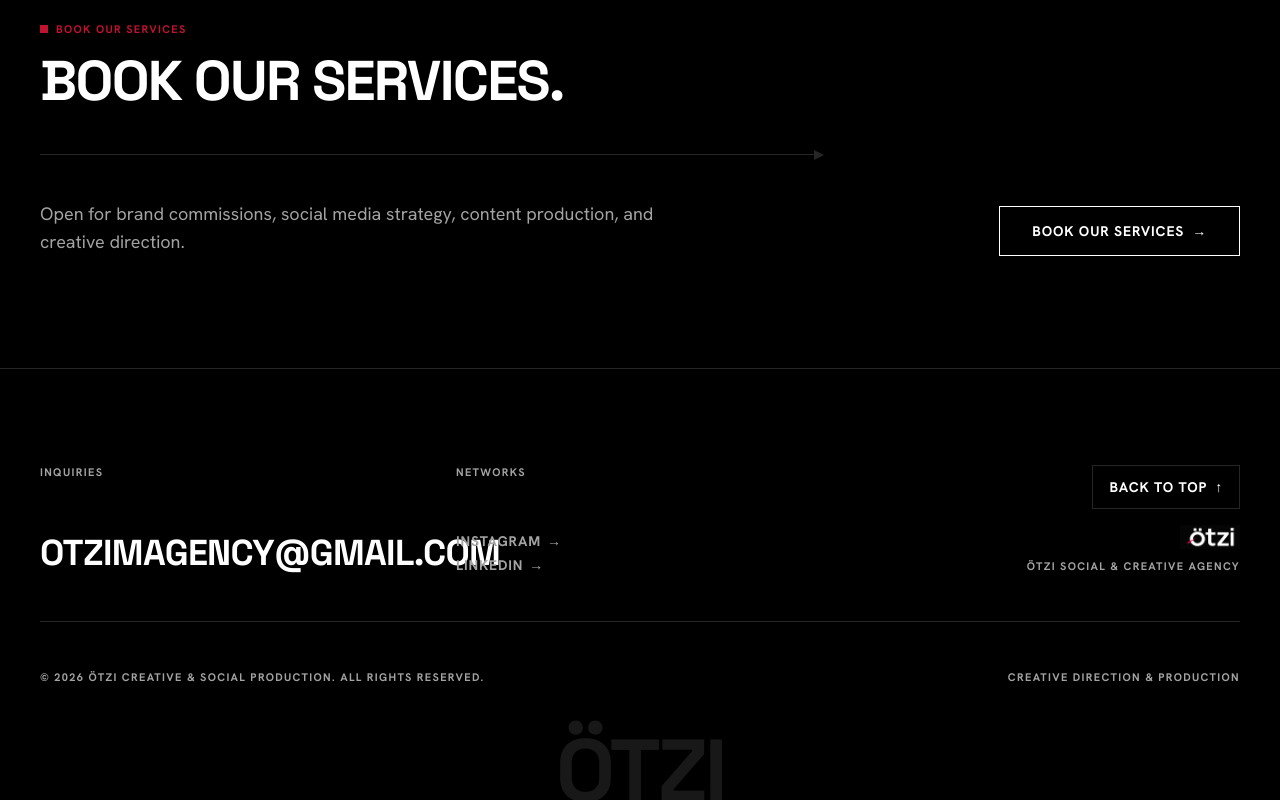
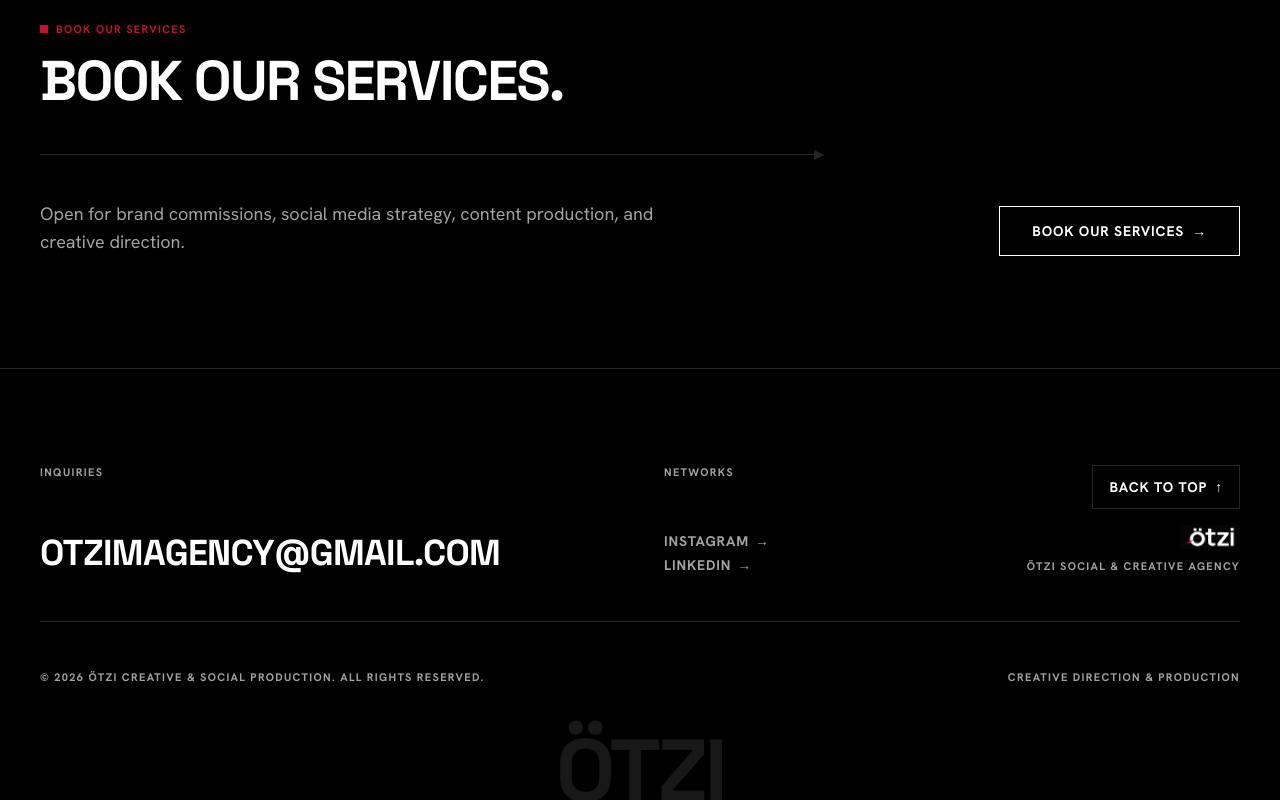
Before and after one commit to harshwordsbyharshh/Otzi, a Next.js app: page / in a window 1280 px wide. Shown: the part 3703-4503 px from the top of the page. Built offline with nearby package versions, Linux system fonts and the light colour scheme.

Commit message:
Fix responsive footer layout

```diff
--- a/components/navigation/Footer.tsx
+++ b/components/navigation/Footer.tsx
@@ -15,20 +15,20 @@
         {/* Top Split Grid */}
         <div className="grid grid-cols-1 md:grid-cols-12 gap-8 lg:gap-12 border-b border-[#262626] pb-12 mb-12">
           {/* Inquiries */}
-          <div className="md:col-span-4 flex flex-col justify-between space-y-4">
+          <div className="md:col-span-12 xl:col-span-6 flex flex-col justify-between space-y-4">
             <div className="font-label-mono text-label-mono text-paper-dim uppercase tracking-widest font-bold">
               INQUIRIES
             </div>
             <a
               href="mailto:otzimagency@gmail.com"
-              className="font-headline-md text-headline-md uppercase text-white hover:text-primary transition-colors font-bold tracking-tight inline-block"
+              className="font-headline-md text-headline-md uppercase text-white hover:text-primary transition-colors font-bold tracking-tight inline-block break-words md:break-normal"
             >
               OTZIMAGENCY@GMAIL.COM
             </a>
           </div>
 
           {/* Networks */}
-          <div className="md:col-span-4 flex flex-col justify-between space-y-4">
+          <div className="md:col-span-6 xl:col-span-3 flex flex-col justify-between space-y-4">
             <div className="font-label-mono text-label-mono text-paper-dim uppercase tracking-widest font-bold">
               NETWORKS
             </div>
@@ -55,7 +55,7 @@
           </div>
 
           {/* Back to top & Studio info */}
-          <div className="md:col-span-4 flex flex-col justify-between items-start md:items-end space-y-4">
+          <div className="md:col-span-6 xl:col-span-3 flex flex-col justify-between items-start md:items-end space-y-4">
             <button
               type="button"
               onClick={scrollToTop}
```
